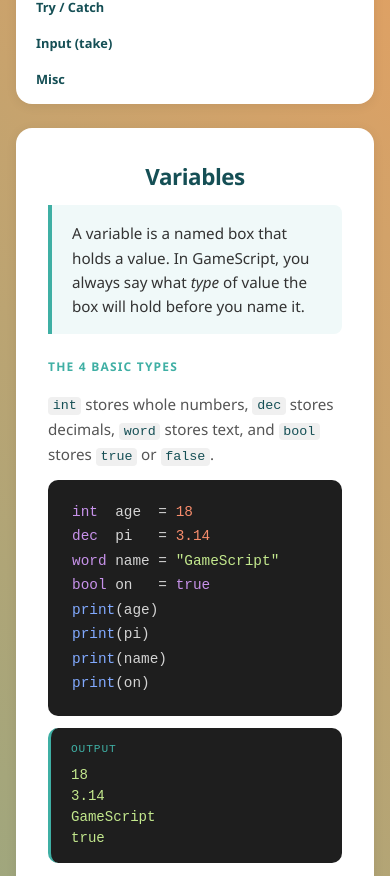
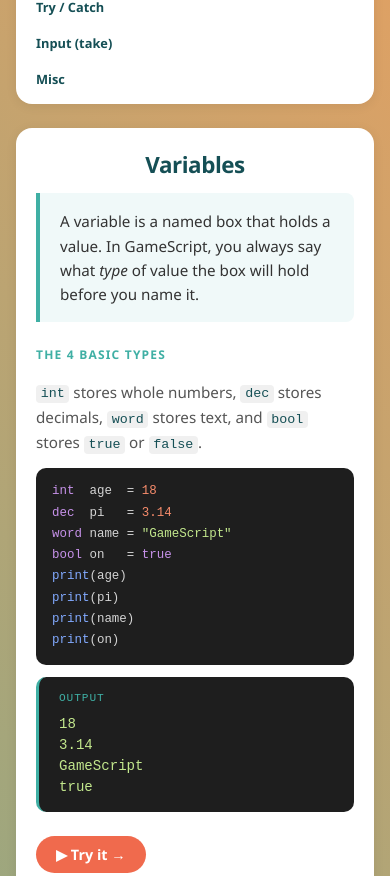
Before and after one commit to ranveer2000/GameScript, a plain HTML site: page syntax.html in a window 390 px wide. Shown: the part 692-1568 px from the top of the page. Drawn offline with nearby package versions, Linux system fonts and the light colour scheme.

Commit message:
changing syntax.html

```diff
--- a/syntax.html
+++ b/syntax.html
@@ -176,6 +176,14 @@
     display: flex; flex-wrap: wrap; gap: 0.25rem; padding: 0.5rem;
   }
   .syntax-nav-item { padding: 0.4rem 0.75rem; font-size: 0.8rem; }
+  .code-block {
+    overflow-x: auto;
+    font-size: 0.78rem;
+    padding: 0.85rem 1rem;
+  }
+  .syntax-content {
+    padding: 1.25rem;
+  }
 }
 
   </style>
```
Lines whose indentation alone changed are shown as unchanged.
